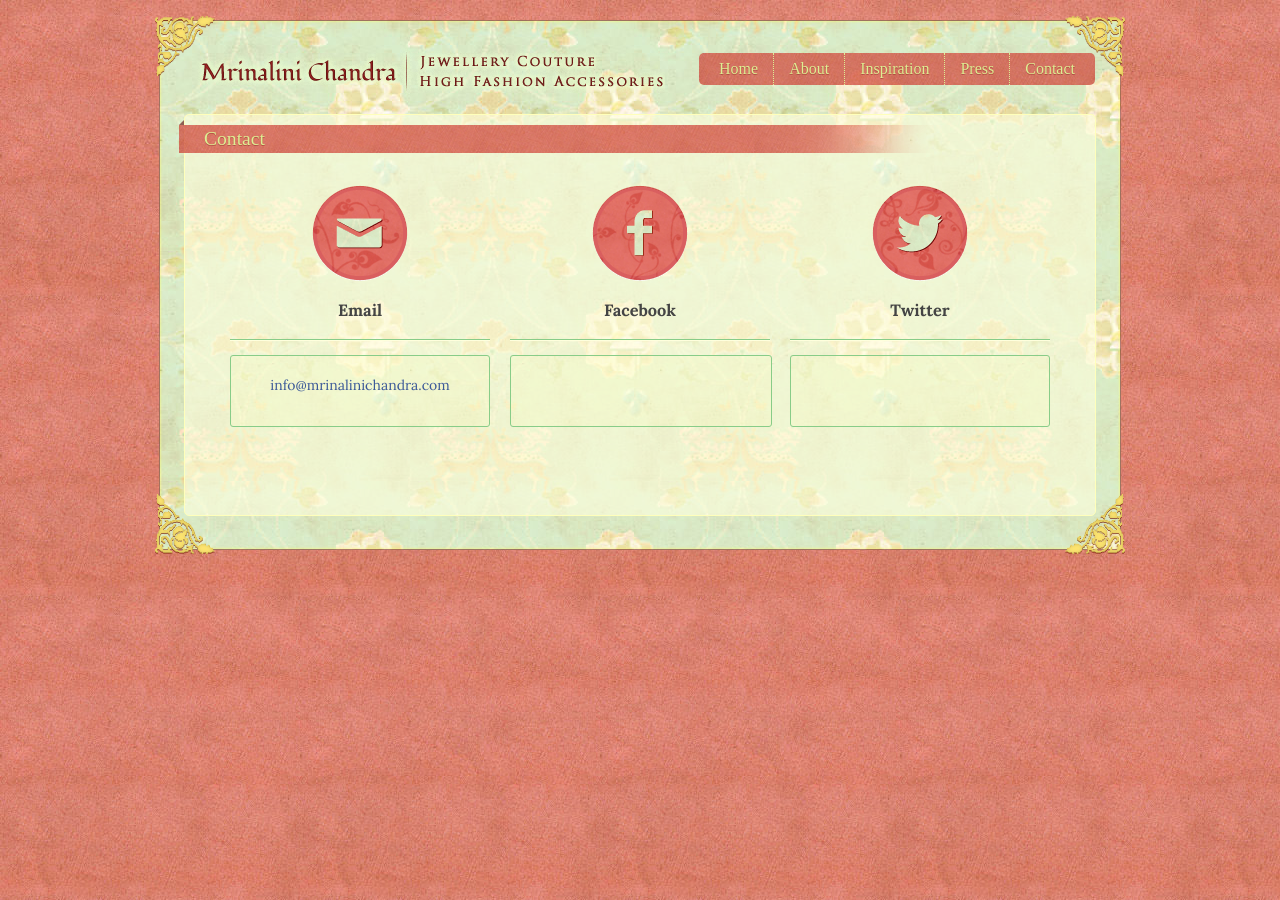
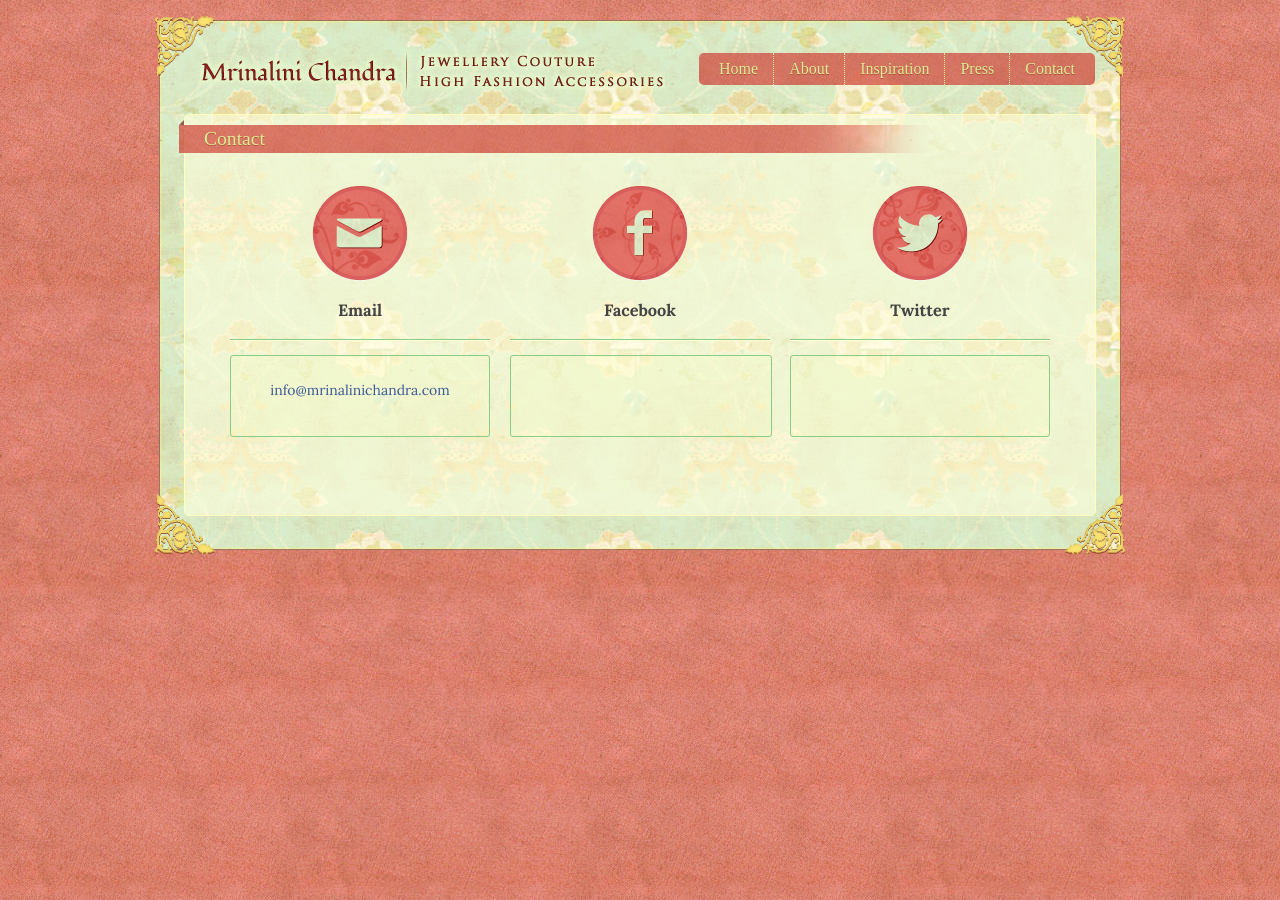
Before and after one commit to mrinalini/mrinalini.github.com, a Jekyll site: the page built from contact.html, in a window 1280 px wide. Built offline with Jekyll 4.4.1, drawn with Linux system fonts in a browser that asks for light colours; nearby versions of some CDN libraries; some web fonts are replaced.

Commit message:
Modifying contact boxes to better accomodate Facebook like box.

```diff
--- a/css/main.css
+++ b/css/main.css
@@ -622,8 +622,8 @@
   height: 30px;
   vertical-align: middle;
   background-color: rgba(255, 255, 155, 0.1);
-  padding-top: 20px;
-  padding-bottom: 20px;
+  padding-top: 25px;
+  padding-bottom: 25px;
 }
 
 #contact-twitter .contact-box a {
@@ -646,11 +646,10 @@
 .fb-like-box {
   border: 1px solid #8C8;
   border-radius: 3px;
-  height: 70px;
+  height: 80px;
   vertical-align: middle;
   background-color: rgba(255, 255, 155, 0.1);
-  width: 235px;
-  padding-left: 25px;
+  width: 260px;
 }
 
 /* Collection styling */
```
